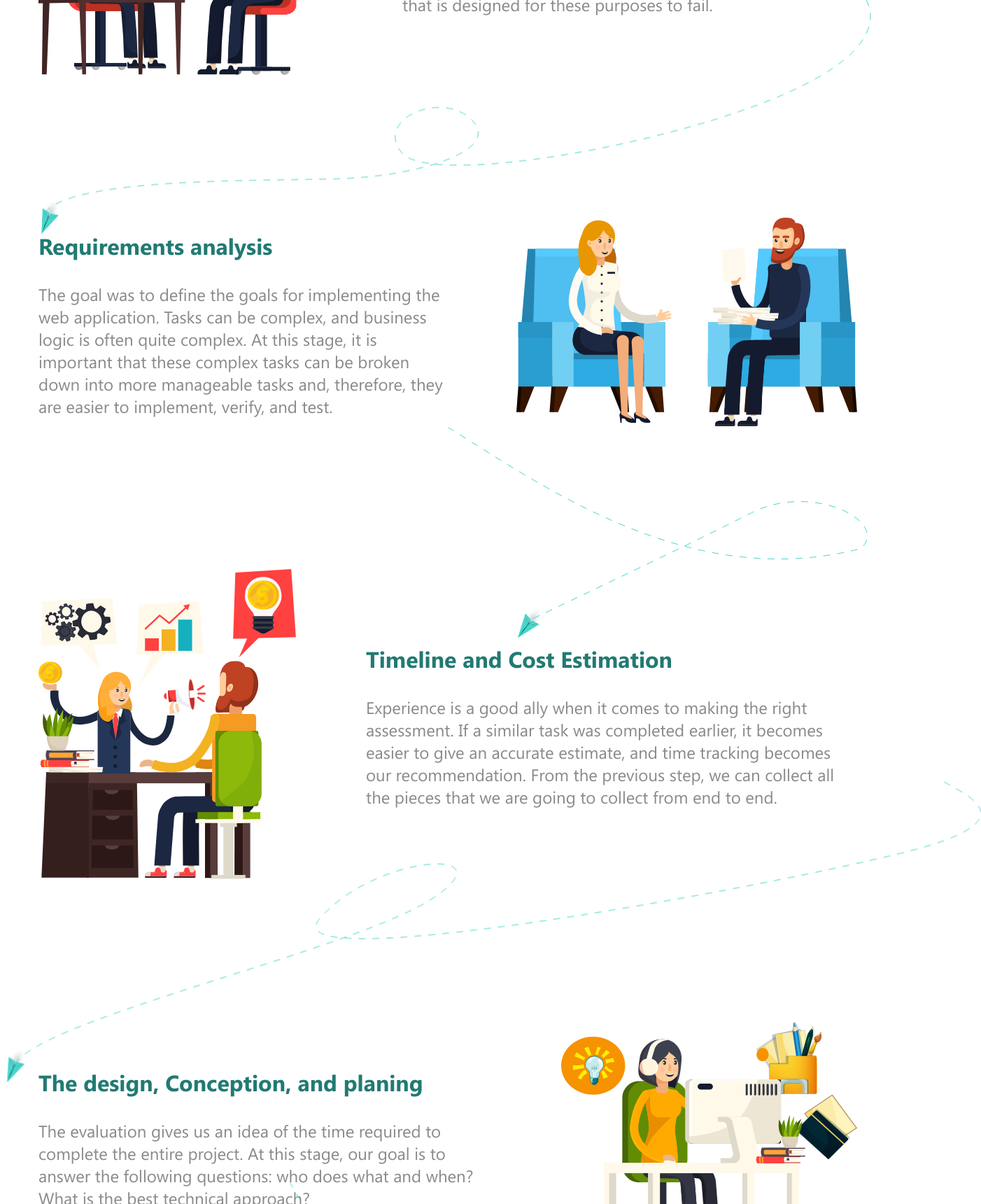
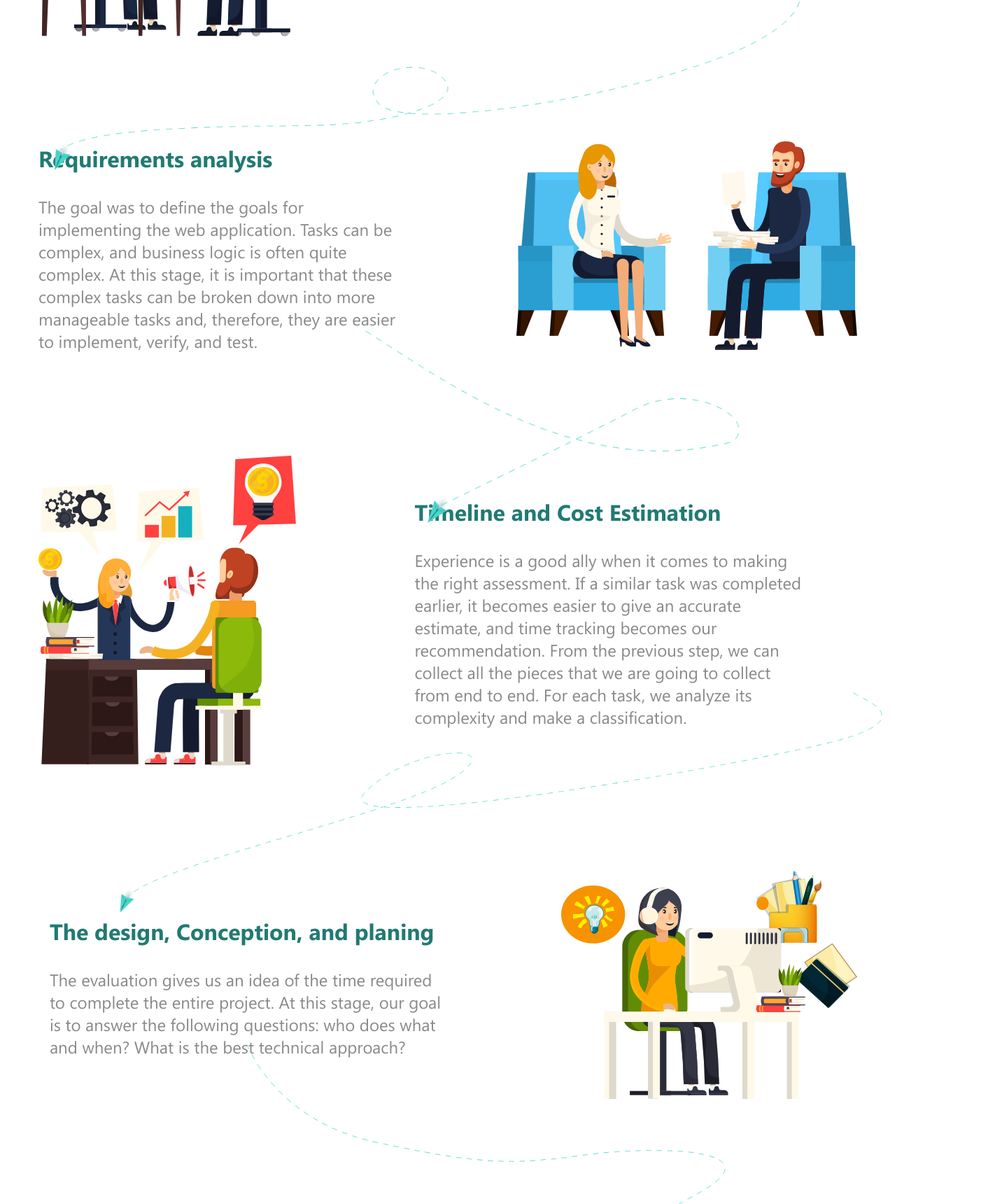
Before and after one commit to BlackHawk999/pixzy, a Vue app: page /about in a window 1280 px wide. Shown: the part 880-2600 px from the top of the page at 70% size, 1402 px wide, since content can reach past the window. Built offline with nearby package versions, Linux system fonts and the light colour scheme.

Commit message:
about home and footer layouts fixed

```diff
--- a/src/components/AboutUs.vue
+++ b/src/components/AboutUs.vue
@@ -56,7 +56,8 @@
               assessment. If a similar task was completed earlier, it becomes
               easier to give an accurate estimate, and time tracking becomes our
               recommendation. From the previous step, we can collect all the
-              pieces that we are going to collect from end to end.
+              pieces that we are going to collect from end to end. For each
+              task, we analyze its complexity and make a classification.
             </p>
           </div>
         </div>
@@ -152,7 +153,8 @@ export default {};
 
 <style lang="scss" scoped>
 .aboutus {
-  padding: 100px 0;
+  padding: 71px 0;
+
   &-wrapper {
     display: flex;
     flex-direction: column;
@@ -168,53 +170,87 @@ export default {};
   }
 
   .arrow {
-    position: absolute;
-    top: 80px;
-    left: 50%;
-    transform: translate(-25%, -50%);
-
     &.first {
       position: absolute;
-      top: -10%;
+      top: 0;
       left: 35%;
-      transform: translate(-35%, -50%);
+      transform: translate(-37%, -60%);
+      width: 1080px;
+      height: 285px;
+
+      img {
+        width: 100%;
+        height: 100%;
+      }
     }
 
     &.second {
       position: absolute;
-      top: 50px;
+      top: 32px;
       left: 50%;
-      transform: translate(0%, -50%);
+      transform: translate(-22%, -50%);
+      height: 275px;
+      width: 535px;
+
+      img {
+        width: 100%;
+        height: 100%;
+      }
     }
 
     &.third {
       position: absolute;
       top: -5%;
       left: 25%;
-      transform: translate(-25%, -50%);
+      transform: translate(-17%, -50%);
+      width: 1100px;
+      height: 315px;
+
+      img {
+        width: 100%;
+        height: 100%;
+      }
     }
 
     &.fourth {
       position: absolute;
       top: -5%;
       left: 50%;
-      transform: translate(-25%, -50%);
+      transform: translate(-42%, -45%);
+      width: 685px;
+      height: 290px;
+
+      img {
+        width: 100%;
+        height: 100%;
+      }
     }
 
     &.fiveth {
       position: absolute;
       top: 5%;
       left: 30%;
-      transform: translate(-25%, -50%);
+      transform: translate(-25%, -55%);
+      height: 280px;
+      width: 1050px;
+
+      img {
+        width: 100%;
+        height: 100%;
+      }
     }
 
     &.sixth {
       position: absolute;
       top: 25px;
       left: 45%;
-      transform: translate(-15%, -50%);
+      transform: translate(-25%, -60%);
+      height: 335px;
+      width: 235px;
+
       img {
-        height: 450px;
+        width: 100%;
+        height: 100%;
       }
     }
   }
@@ -223,8 +259,8 @@ export default {};
     position: relative;
     display: flex;
     align-items: center;
-    gap: 100px;
-    padding: 100px 0;
+    gap: 169.5px;
+    padding: 73.3px 0;
 
     &.reverse {
       flex-direction: row-reverse;
@@ -250,6 +286,7 @@ export default {};
   .discuss-title {
     display: flex;
     flex-direction: column;
+    width: 48%;
     gap: 32px;
 
     h6 {
--- a/src/components/Footer.vue
+++ b/src/components/Footer.vue
@@ -227,7 +227,7 @@ export default {};
     }
 
     p {
-      width: 40%;
+      width: 60%;
       font-family: "Seg";
       font-size: 16px;
       line-height: 21px;
@@ -238,7 +238,7 @@ export default {};
   .links {
     display: flex;
     align-items: center;
-    margin-top: 26px;
+    margin-top: 34px;
     gap: 9.6px;
   }
 
--- a/src/components/Intro.vue
+++ b/src/components/Intro.vue
@@ -47,7 +47,6 @@ export default {};
 
 <style lang="scss" scoped>
 .intro {
-  position: relative;
   display: flex;
   background-image: url(../assets/img/intro-back.png);
   background-repeat: no-repeat;
@@ -58,6 +57,7 @@ export default {};
   min-height: 100vh;
 
   &-wrapper {
+    position: relative;
     display: flex;
     justify-content: center;
     align-items: center;
@@ -108,8 +108,8 @@ export default {};
 
   .icon-phone {
     position: absolute;
-    bottom: 0;
-    right: 5%;
+    bottom: 7%;
+    right: 0;
     width: 58px;
     height: 58px;
     padding: 17px 15px 15px 20px;
```
